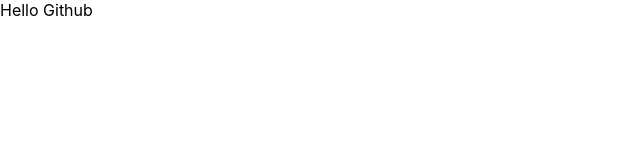
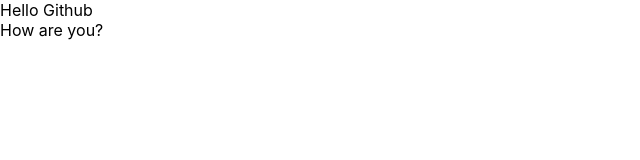
Before and after one commit to Rahmonbek/onlineshopping, a React (Create React App) app: page / in a window 1280 px wide. Shown: the top 160 px of the page, without its empty margins (0-640 px from the left). Built offline with nearby package versions, Linux system fonts and the light colour scheme.

Commit message:
sdfgh
dfegrh

```diff
--- a/src/App.js
+++ b/src/App.js
@@ -1,10 +1,12 @@
 import React, { Component } from 'react'
+import Admin from './pages/Admin'
 
 export default class componentName extends Component {
   render() {
     return (
       <div>
         Hello Github
+        <Admin/>
       </div>
     )
   }
--- /dev/null
+++ b/src/pages/Admin.js
@@ -0,0 +1,11 @@
+import React, { Component } from 'react'
+
+export default class Admin extends Component {
+    render() {
+        return (
+            <div>
+               How are you?
+            </div>
+        )
+    }
+}
```
